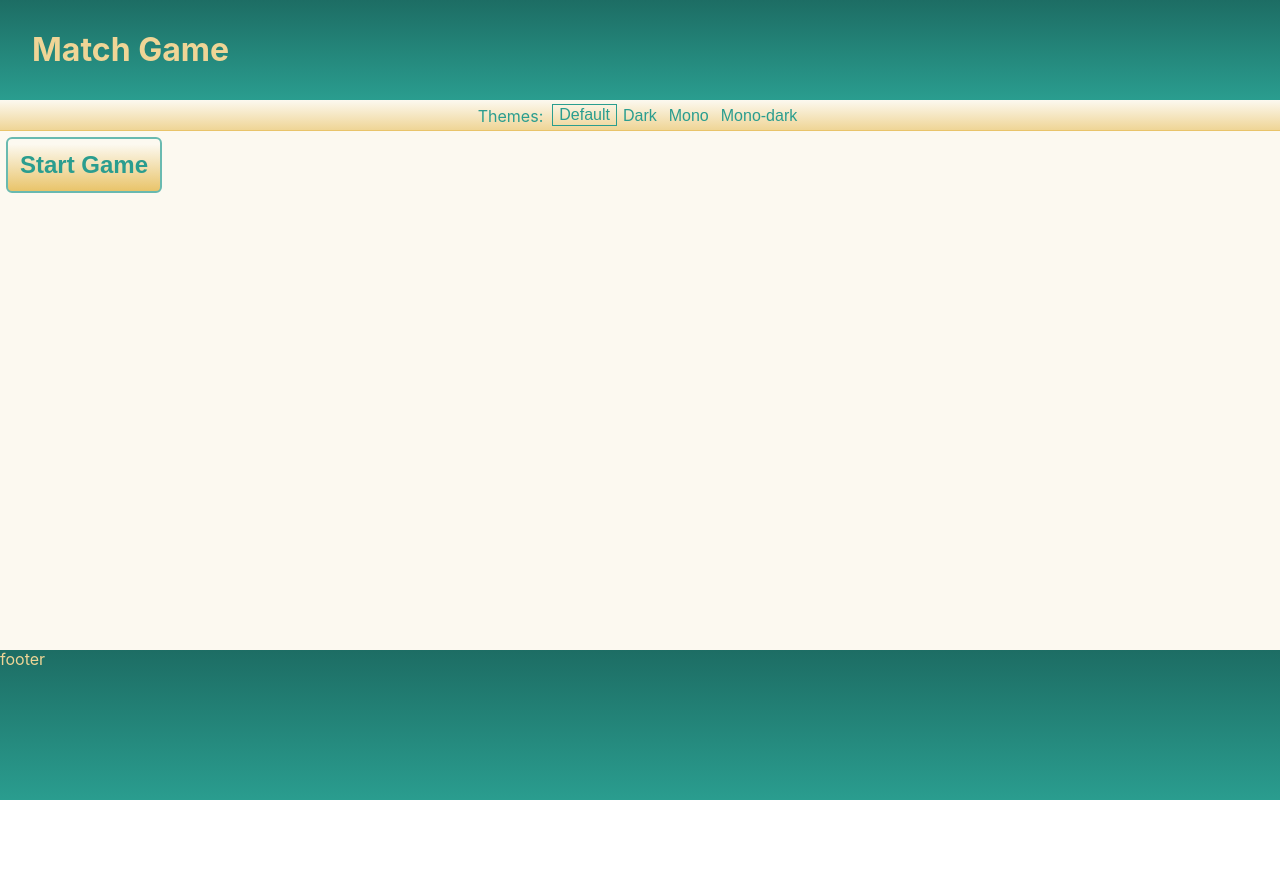
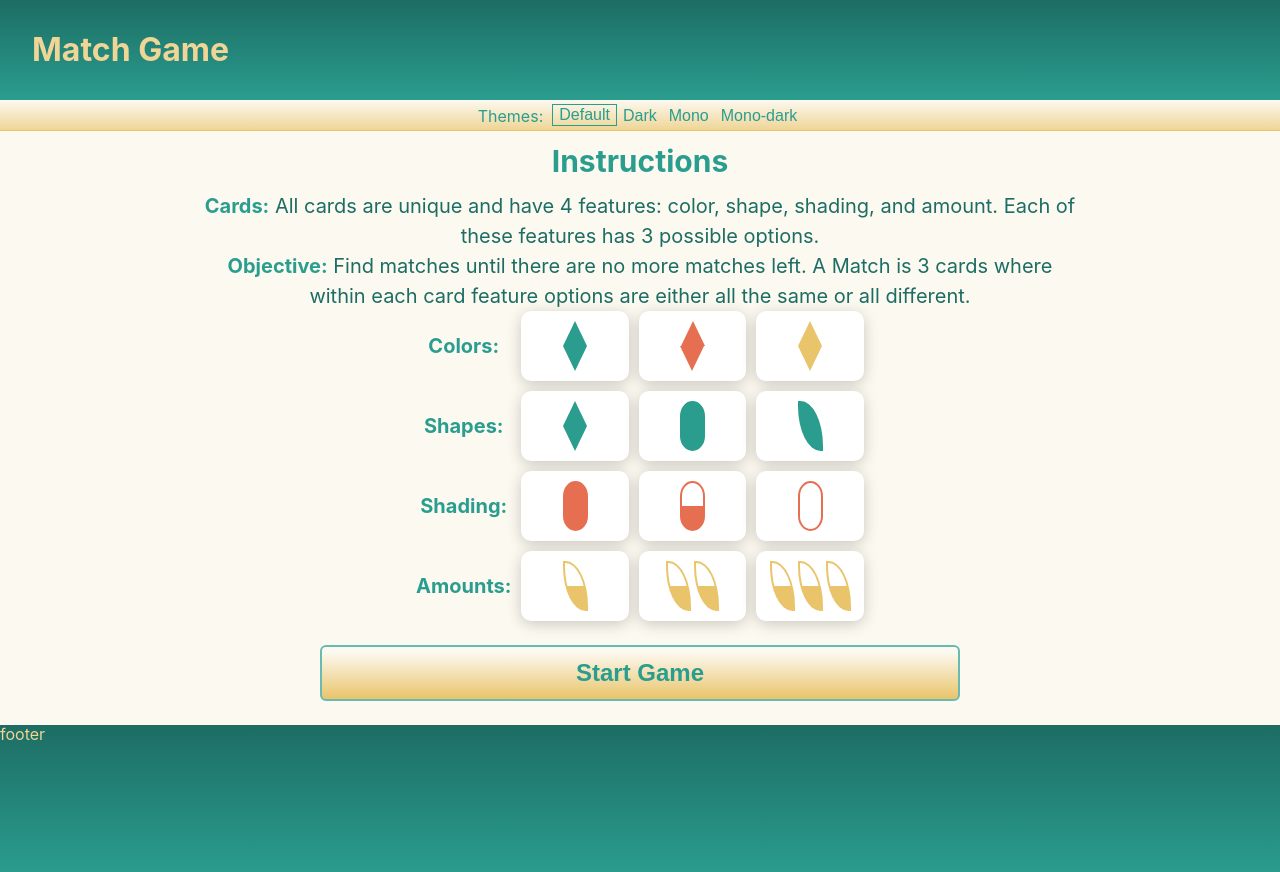
Before and after one commit to shannonyoshi/match-game, a React (Create React App) app: page / in a window 1280 px wide. Shown: the top 872 px of the page. Before the commit the page ends 800 px from the top, so only its background shows below. Built offline with nearby package versions, Linux system fonts and the light colour scheme.

Commit message:
added instruction component for start page/worked on instrucitons styling

```diff
--- a/src/App.tsx
+++ b/src/App.tsx
@@ -5,7 +5,7 @@ import "./styling/app.scss"
 import "./styling/card.scss"
 
 import Game from "./components/game"
-import Card from "./components/card"
+import Instructions from "./components/instructions"
 
 function App() {
   // gameCount=# games played this session
@@ -16,7 +16,7 @@ function App() {
   const [isStarted, setIsStarted] = useState<boolean>(false)
   const [theme, setTheme] = useState<ThemeOpts>("default")
 
-  const allThemes:ThemeOpts[] = ["default", "dark", "mono", "mono-dark"]
+  const allThemes: ThemeOpts[] = ["default", "dark", "mono", "mono-dark"]
 
   // creates 81 cards for the deck
   useEffect(() => {
@@ -48,9 +48,9 @@ function App() {
     makeCards()
   }, []);
 
-  useEffect(()=> {
+  useEffect(() => {
     console.log('fullDeck changed')
-  },[fullDeck])
+  }, [fullDeck])
 
   const endGame = (win: boolean) => {
     if (win) {
@@ -68,16 +68,17 @@ console.log('fullDeck changed')
           <h1>Match Game</h1>
 
         </header>
-          <div className={`theme-setter ${theme.includes("dark")?"dark": "light"}`}>
+
+        <div className={`theme-setter ${theme.includes("dark") ? "dark" : "light"}`}>
           <p className="title">Themes:</p>
-            {allThemes.map(themeName=><button className={`theme-btn ${themeName===theme?"selected": ""}`} onClick={()=>setTheme(themeName)}>{themeName.charAt(0).toUpperCase() + themeName.slice(1)}</button>)}
+          {allThemes.map(themeName => <button className={`theme-btn ${themeName === theme ? "selected" : ""}`} onClick={() => setTheme(themeName)}>{themeName.charAt(0).toUpperCase() + themeName.slice(1)}</button>)}
         </div>
 
         {isStarted ?
-          <Game deck={fullDeck} gameCount={gameCount} winCount={winCount}endGame={endGame} /> :
+          <Game deck={fullDeck} gameCount={gameCount} winCount={winCount} endGame={endGame} /> :
           <div className="not-started">
+            <Instructions deck={fullDeck} />
             <button onClick={() => setIsStarted(true)} className="start-button">Start Game</button>
-            {fullDeck.map(card=> <Card card={card}/>)}
           </div>
         }
         <footer>
--- a/src/components/card.tsx
+++ b/src/components/card.tsx
@@ -11,6 +11,9 @@ type cardProps = {
 }
 
 const Card = ({ card, rotate=false, shrink=false }: cardProps) => {
+  if (!card){
+    return<div className="missing-card"></div>
+  }
   const classString = `shape-${card.shape} shading-${card.shading} color-${card.color}`
 
   return (
--- a/src/components/instructions.tsx
+++ b/src/components/instructions.tsx
@@ -1,26 +1,49 @@
-import React from "react";
+import React, { useEffect } from "react";
 
 import Card from "./card";
 
-import {CardInter} from "../types";
+import { CardInter } from "../types";
+
+import "../styling/instructions.scss"
 
 type BoardProps = {
   deck: CardInter[],
 }
 
-const Instructions = ({deck}: BoardProps) => {
-
-  return(
+const Instructions = ({ deck }: BoardProps) => {
+  console.log('deck', deck)
+  useEffect(() => {
+    console.log('useEffect in instructions')
+  }, [deck])
+  // cards to use for examples
+  const colorCards: CardInter[] = [deck[0], deck[1], deck[2]]
+  const shapeCards: CardInter[] = [deck[0], deck[27], deck[54]]
+  const shadeCards: CardInter[] = [deck[28], deck[31], deck[34]]
+  const numberCards: CardInter[] = [deck[59], deck[68], deck[77]]
+  return (
     <div className="instructions">
       <h1 className="title">Instructions</h1>
-      <p>The object of Match Game is to find matches of 3 cards until there are no more matches left. Each card is unique and has 4 features: color, shape, amount, and shading</p>
-      <p>Each of these features has 3 possible options. A Match is 3 cards where each feature is either all the same or all different.</p>
-      <p>Possible colors:</p>
-      <p>Possible shapes:</p>
-      <p>Possible shading:</p>
-      <p>Possible amounts:</p>
+      <p><span className="label">Cards:</span> All cards are unique and have 4 features: color, shape, shading, and amount. Each of these features has 3 possible options.</p>
+      <p><span className="label">Objective:</span> Find matches until there are no more matches left. A Match is 3 cards where within each card feature options are either all the same or all different.</p>
+      <section className="examples">
+        {/* <div className="ex-cards"> */}
+          <h3 className="example">Colors:</h3>
+          {colorCards.map(card => <div className="card"> <Card card={card} /></div>)}
+        {/* </div> */}
+        {/* <div className="ex-cards"> */}
+          <h3 className="example">Shapes:</h3>
+          {shapeCards.map(card => <div className="card"> <Card card={card} /></div>)}
+        {/* </div> */}
+        {/* <div className="ex-cards"> */}
+          <h3 className="example">Shading:</h3>
+          {shadeCards.map(card => <div className="card"> <Card card={card} /></div>)}
+        {/* </div> */}
+        {/* <div className="ex-cards"> */}
+          <h3 className="example">Amounts:</h3>
+          {numberCards.map(card => <div className="card"> <Card card={card} /></div>)}
+        {/* </div> */}
+      </section>
     </div>
   )
-
 }
 export default Instructions;
--- a/src/styling/app.scss
+++ b/src/styling/app.scss
@@ -85,9 +85,9 @@
     }
   }
   .not-started {
-    height: 85%;
-    button {
-      @include action-button;
+    padding-bottom:150px;
+    .start-button{
+      @include large-button;
     }
   }
   footer {
--- a/src/styling/board.scss
+++ b/src/styling/board.scss
@@ -41,7 +41,7 @@
   justify-content:center;
   .add-cards,
   .end-game {
-    @include action-button;
+    @include two-button;
   }
 }
 .message {
--- a/src/styling/card.scss
+++ b/src/styling/card.scss
@@ -6,17 +6,17 @@
   outline: none;
   box-shadow: 0px 3px 15px rgba(0, 0, 0, 0.2);
   border-radius: 10px;
-  padding: 5em;
+  padding: 3em;
   border: 2px solid transparent;
-  @media(max-width:1024px){
-    padding:1.25em;
+  @media (max-width: 1024px) {
+    padding: 1.25em;
   }
-  @media(max-width:800px){
-    padding:1em;
+  @media (max-width: 800px) {
+    padding: 1em;
   }
 
-  @media(max-width:600px) {
-    padding:.5em;
+  @media (max-width: 600px) {
+    padding: 0.5em;
   }
   &.selected {
     @include themify {
@@ -26,7 +26,7 @@
   @include themify {
     background-color: $card-bg;
   }
-
+}
 .card-wrapper {
   display: flex;
   align-items: center;
@@ -60,4 +60,3 @@
     }
   }
 }
-}
--- /dev/null
+++ b/src/styling/instructions.scss
@@ -0,0 +1,75 @@
+@import "themes.scss";
+@import "variables&mixins.scss";
+
+.instructions{
+  display:flex;
+  flex-direction:column;
+  justify-content:center;
+  align-items: center;
+  text-align:center;
+  width:70ch;
+  font-size:1.25em;
+  line-height:1.5em;
+  margin:auto;
+  max-width:95%;
+  @media(max-width:800px){
+    text-align:justify;
+  }
+
+  @include themify{
+    color:$primary-dark;
+  }
+  .title{
+    font-size:1.5em;
+    padding:.5em;
+  }
+  .title,.example,.label{
+    font-weight:bold;
+    @include themify{
+      color:$primary;
+    }
+  }
+  .example{
+    text-align: left;
+    margin:auto;
+  }
+}
+
+.examples {
+  display:grid;
+  grid-template-columns: auto auto auto auto;
+  grid-gap:.5em;
+  // display: flex;
+  // align-items:center;
+  @media(max-width:800px){
+    grid-gap:.25em;
+  }
+  .card {
+    border: none;
+    outline: none;
+    box-shadow: 0px 3px 15px rgba(0, 0, 0, 0.2);
+    border-radius: 10px;
+    padding: 0.5em;
+    height: auto;
+    width: auto;
+    @media (max-width: 1024px) {
+      padding: 1.25em;
+    }
+    @media (max-width: 800px) {
+      padding: 1em;
+    }
+
+    @media (max-width: 600px) {
+      padding: 0.5em;
+    }
+    @include themify {
+      background-color: $card-bg;
+    }
+    .card-wrapper{
+      @include small-card;
+      @media(max-width:600px){
+        @include tiny-card;
+      }
+    }
+  }
+}
--- a/src/styling/variables&mixins.scss
+++ b/src/styling/variables&mixins.scss
@@ -32,36 +32,46 @@
   @include card($margin: 1px, $height: 30px, $rotate: $rotate);
 }
 
-@mixin action-button{
-  border:none;
-  outline:none;
-  border-radius: .5em;
-  font-size:2em;
-  font-weight:bold;
-  padding:.5em;
-  cursor:pointer;
-  margin:.25em;
-  width:auto;
-  height:auto;
+@mixin large-button {
+  @include action-button;
+  width: 50%;
+  @media (max-width: 800px) {
+    width: 75%;
+  }
+  @media (max-width: 600px) {
+    width: 95%;
+  }
+  display: block;
+  margin: 1em auto;
+}
+// when there are 2 action buttons
+@mixin two-button {
+  @include action-button;
+  @media (max-width: 800px) {
+    font-size: 1em;
+    border-radius: 0.25em;
+    width: 40%;
+  }
+}
+
+@mixin action-button {
+  border: none;
+  outline: none;
+  border-radius: 0.5em;
+  font-size: 2em;
+  font-weight: bold;
+  padding: 0.5em;
+  cursor: pointer;
+  margin: 0.25em;
   @include themify {
-    color:$primary;
-    background: linear-gradient($background 10%, $highlight );
-    // box-shadow: inset 0 0 3px 2px $primary-light;
-    border:2px solid $primary-light;
+    color: $primary;
+    background: linear-gradient($background 10%, $highlight);
+    border: 2px solid $primary-light;
   }
   @media (max-width: 1500px) {
-    font-size:1.5em;
-    // padding: .4em;
-    border-radius: .25em
+    font-size: 1.5em;
+    border-radius: 0.25em;
   }
-  @media (max-width: 1000px) {
-    font-size:1em;
-    // padding: .25em;
-    border-radius: .25em
-  }
-  // @media (max-width: 800px) {
-
-  // }
 }
 
 //$margin= around each shape, $height = long side of shape in px, $width refers to short side
@@ -95,7 +105,7 @@
   }
 
   .shape-0 {
-    @if $rotate{
+    @if $rotate {
       @include rotate-diamond($height, $width);
     } @else {
       align-self: flex-end;
@@ -104,7 +114,7 @@
   }
 
   .shape-1 {
-    @if $rotate{
+    @if $rotate {
       @include oval($height, $width, #{30%/50%}, 90deg);
     } @else {
       @include oval($width, $height);
@@ -112,13 +122,12 @@
   }
 
   .shape-2 {
-    @if $rotate{
+    @if $rotate {
       margin: $margin/2 0;
       @include another-shape($height, $width, 90% 0, 90deg);
     } @else {
       margin: 0 $margin/2;
       @include another-shape($width, $height);
-
     }
   }
 }
```
Lines whose indentation alone changed are shown as unchanged.
